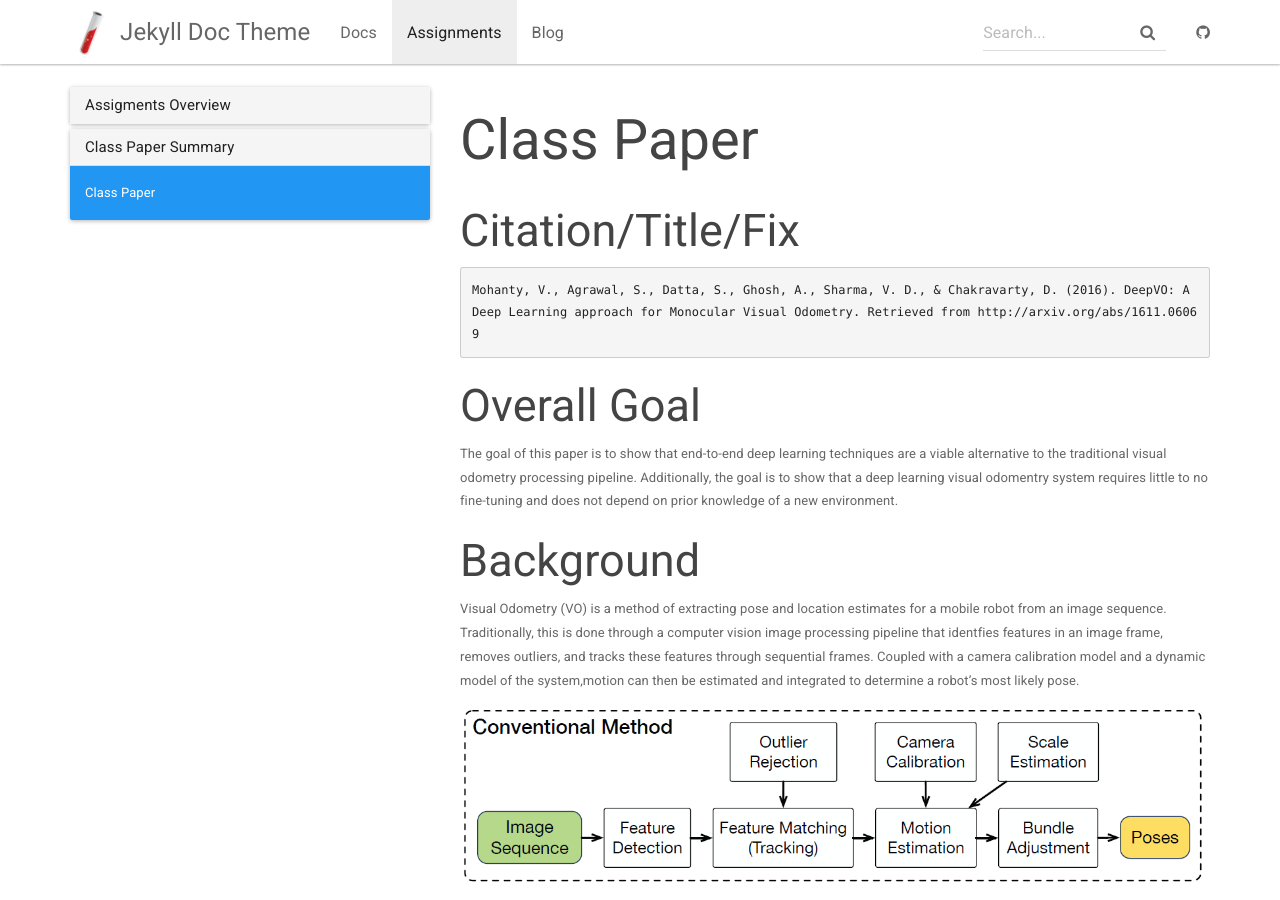
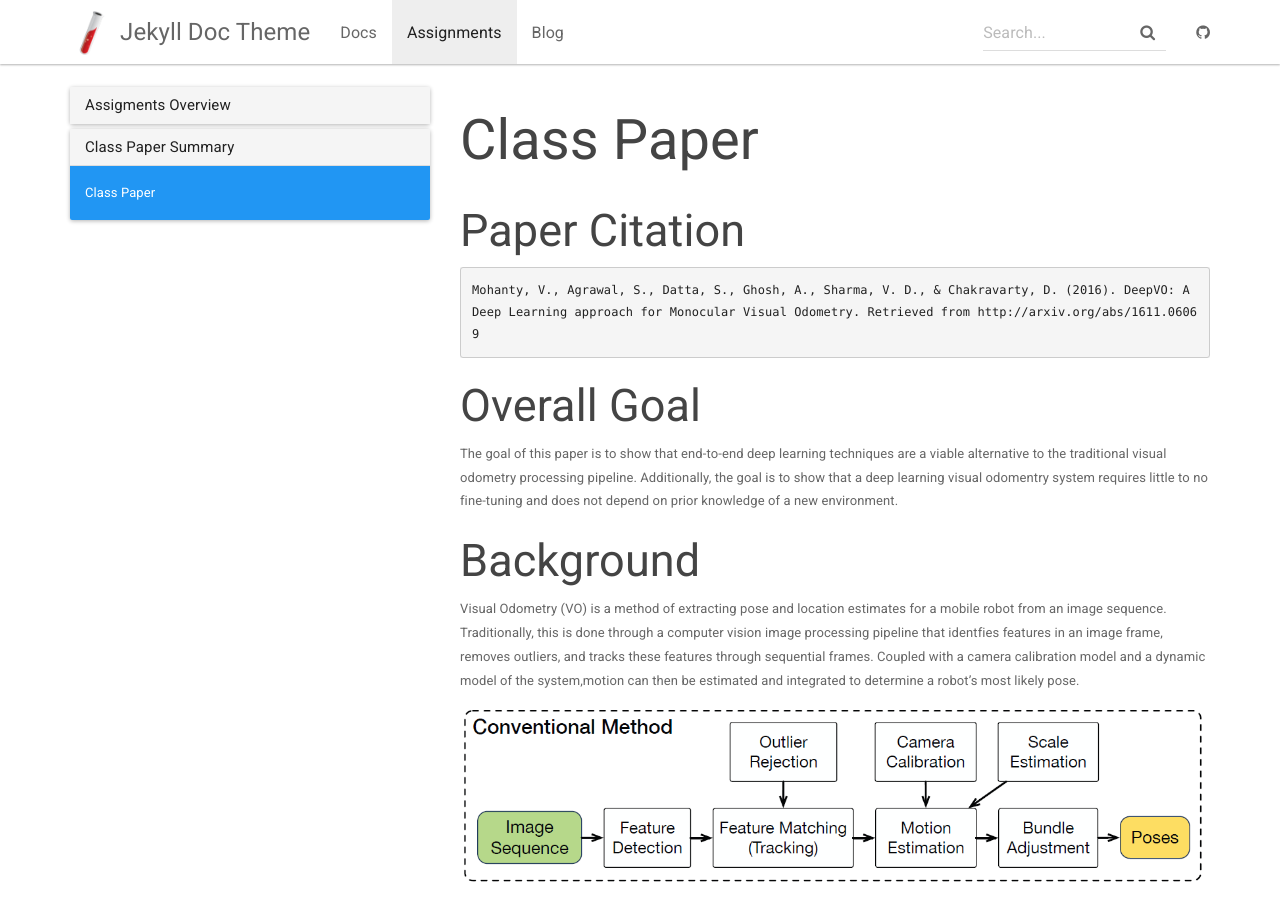
Before and after one commit to DWatkins/MachineLearning, a Jekyll site: the page built from docs/_assignments/initialpaper.md, in a window 1280 px wide and 900 px high. Built offline with Jekyll 4.4.1, drawn with Linux system fonts in a browser that asks for light colours; nearby versions of some CDN libraries.

Commit message:
modified summary

````diff
--- a/docs/_assignments/initialpaper.md
+++ b/docs/_assignments/initialpaper.md
@@ -3,7 +3,7 @@ title: Class Paper
 permalink: /assignments/initialpaper/
 ---
 
-## Citation/Title/Fix
+## Paper Citation
 
 ```
 Mohanty, V., Agrawal, S., Datta, S., Ghosh, A., Sharma, V. D., & Chakravarty, D. (2016). DeepVO: A Deep Learning approach for Monocular Visual Odometry. Retrieved from http://arxiv.org/abs/1611.06069
````
Also changed, not shown: 1 other file.
